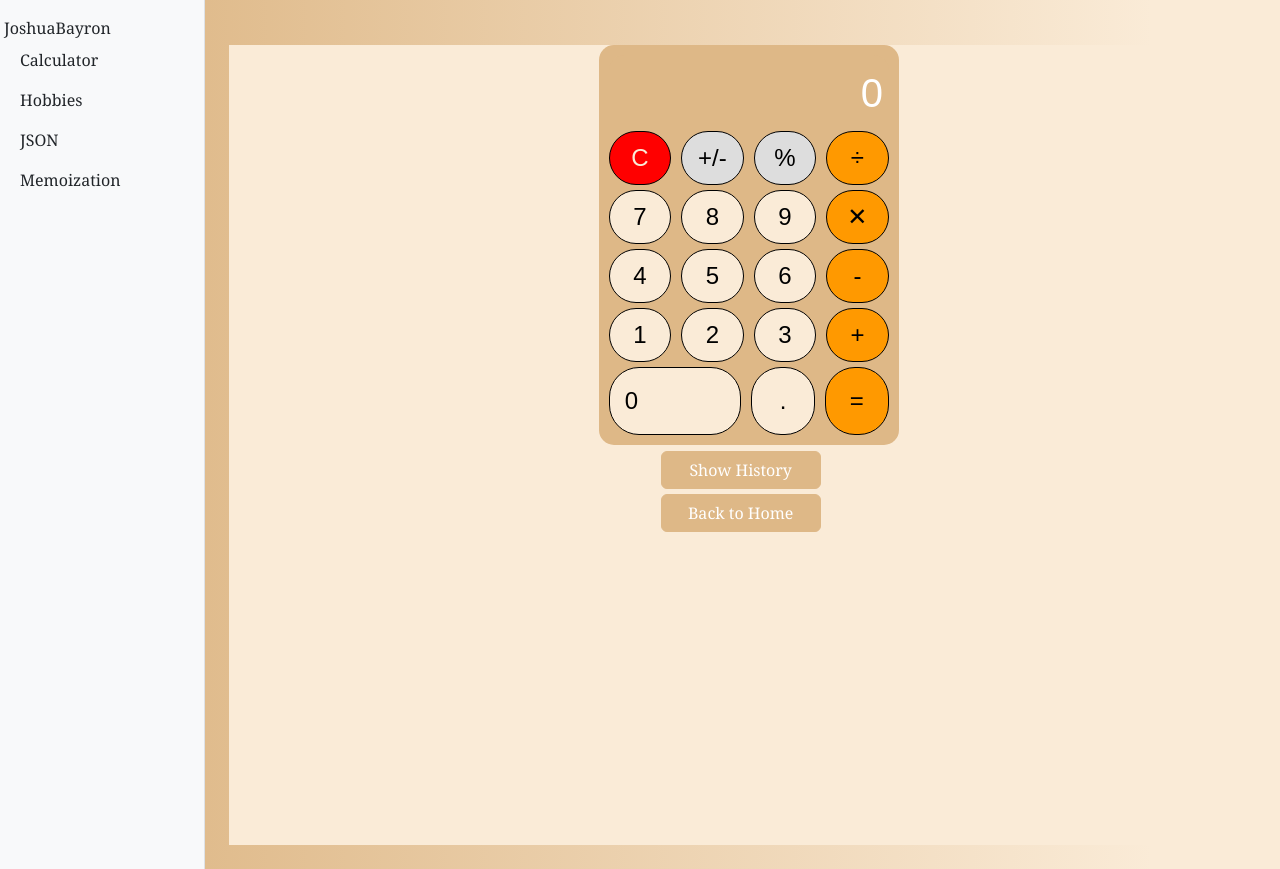
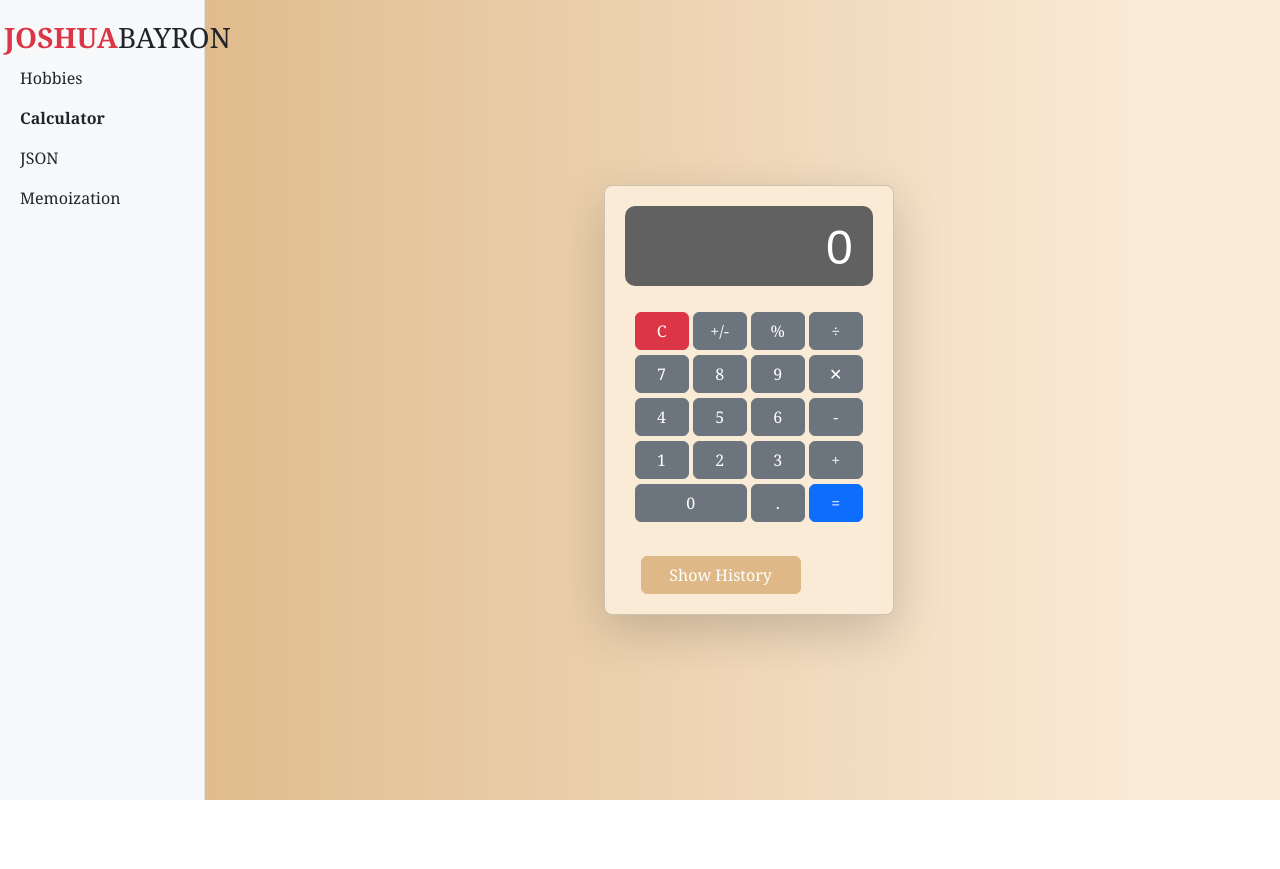
Before and after one commit to JoshuaBayron/OJT_3-Bayron, a React (Vite) app: page /Calculator in a window 1280 px wide. After the commit the page ends 800 px from the top, so only its background shows below. Built offline with nearby package versions, Linux system fonts and the light colour scheme.

Commit message:
fixed the layout and calculator

```diff
--- a/src/components/Buttons.tsx
+++ b/src/components/Buttons.tsx
@@ -1,4 +1,5 @@
 import React from 'react';
+import { Button, Container, Row, Col } from 'react-bootstrap';
 
 interface IProps {
   handleOnPress: (value: string) => void;
@@ -11,36 +12,28 @@
   }
 
   return (
-    <div className="buttons-container">
-      <div className="button-row">
-        <button style={{backgroundColor:"red", color: "antiquewhite"}}className="top" onClick={onPress}>C</button>
-        <button className="top" onClick={onPress}>+/-</button>
-        <button className="top" onClick={onPress}>%</button>
-        <button className="last-button" onClick={onPress}>÷</button>
-      </div>
-      <div className="button-row">
-        <button onClick={onPress}>7</button>
-        <button onClick={onPress}>8</button>
-        <button onClick={onPress}>9</button>
-        <button className="last-button" onClick={onPress}>✕</button>
-      </div>
-      <div className="button-row">
-        <button onClick={onPress}>4</button>
-        <button onClick={onPress}>5</button>
-        <button onClick={onPress}>6</button>
-        <button className="last-button" onClick={onPress}>-</button>
-      </div>
-      <div className="button-row">
-        <button onClick={onPress}>1</button>
-        <button onClick={onPress}>2</button>
-        <button onClick={onPress}>3</button>
-        <button className="last-button" onClick={onPress}>+</button>
-      </div>
-      <div className="button-row">
-        <button className="zero-btn" onClick={onPress}>0</button>
-        <button className="decimal-btn" onClick={onPress}>.</button>
-        <button className="last-button equal-sign-btn" onClick={onPress}>=</button>
-      </div>
-    </div>
+    <Container className="buttons-container">
+      {[
+        ['C', '+/-', '%', '÷'],
+        ['7', '8', '9', '✕'],
+        ['4', '5', '6', '-'],
+        ['1', '2', '3', '+'],
+        ['0', '.', '=']
+      ].map((row, rowIndex) => (
+        <Row key={rowIndex} className="g-1">
+          {row.map((label, colIndex) => (
+            <Col key={colIndex} className={label === '0' ? 'col-6' : 'col-3'}>
+              <Button
+                variant={label === 'C' ? 'danger' : label === '=' ? 'primary' : 'secondary'}
+                className={`w-100 ${label === '0' ? 'zero-btn' : ''}`}
+                onClick={onPress}
+              >
+                {label}
+              </Button>
+            </Col>
+          ))}
+        </Row>
+      ))}
+    </Container>
   );
 }
--- a/src/components/Input.tsx
+++ b/src/components/Input.tsx
@@ -3,11 +3,10 @@
   input: string;
   error: boolean;
 }
-
 export default function Input({ input, error }: IProps) {
   return (
-    <div className="input-container">
-      {error ? <h1>Error</h1> : <h1>{input ? input : "0"}</h1>}
+    <div className="input-container mb-3">
+      {error ? <h1 className="input-text error">{error}</h1> : <h1 className="input-text">{input || "0"}</h1>}
     </div>
   );
 }
--- a/src/layout.tsx
+++ b/src/layout.tsx
@@ -1,110 +1,56 @@
-import { Outlet } from "react-router-dom";
+import { Outlet, NavLink } from "react-router-dom";
 import { useState } from "react";
-import {
-  Navbar,
-  Nav,
-  Container,
-  Row,
-  Col,
-  Offcanvas,
-  Button,
-} from "react-bootstrap";
+import { Navbar, Nav, Container, Row, Col, Offcanvas, Button } from "react-bootstrap";
 
-function Layout() {
+const navLinks = ["Hobbies", "Calculator", "JSON", "Memoization"];
+
+const Sidebar = ({ className }) => (
+  <Col lg={2} className={className}>
+    <Nav className="flex-column">
+      <Navbar.Brand as={NavLink} to="/" className="text-decoration-none">
+        <span className="text-danger fw-bold fs-3">JOSHUA</span>
+        <span className="text-dark fs-3">BAYRON</span>
+      </Navbar.Brand>
+      {navLinks.map((link) => (
+        <NavLink
+          key={link}
+          to={`/${link}`}
+          className={({ isActive }) => `nav-link text-dark text-decoration-none ${isActive ? "fw-bold text-primary" : ""}`}
+        >
+          {link}
+        </NavLink>
+      ))}
+    </Nav>
+  </Col>
+);
+
+const Layout = () => {
   const [showSidebar, setShowSidebar] = useState(false);
 
   return (
-    <Container fluid className="p-0">
+    <Container fluid className="p-0 m-0 overflow-hidden">
       <Row className="vh-100">
-        {/* Sidebar for large screens & Offcanvas for small screens */}
-        <Col lg={2} className="d-none d-lg-block bg-light border-end p-3">
-          <Nav defaultActiveKey="/home" className="flex-column">
-            <Navbar.Brand href="home">JoshuaBayron</Navbar.Brand>
-            <Nav.Link
-              className="text-dark text-decoration-none"
-              href="/Calculator"
-            >
-              Calculator
-            </Nav.Link>
-            <Nav.Link
-              className="text-dark text-decoration-none"
-              href="/Hobbies"
-            >
-              Hobbies
-            </Nav.Link>
-            <Nav.Link className="text-dark text-decoration-none" href="/JSON">
-              JSON
-            </Nav.Link>
-            <Nav.Link
-              className="text-dark text-decoration-none"
-              href="/Memoization"
-            >
-              Memoization
-            </Nav.Link>
-          </Nav>
-        </Col>
+        <Sidebar className="d-none d-lg-block bg-light border-end p-3" />
 
-        {/* Offcanvas for small screens */}
-        <Navbar
-          expand="lg"
-          className="d-lg-none p-3 position-fixed start-0 top-0"
-          style={{ zIndex: "1" }}
-        >
-          <Button
-            variant="light"
-            onClick={() => setShowSidebar(true)}
-            style={{ opacity: 0.7, transition: "opacity 0.3s" }}
-            onMouseEnter={(e) => (e.target.style.opacity = 1)}
-            onMouseLeave={(e) => (e.target.style.opacity = 0.7)}
-          >
-            ☰
-          </Button>
+        {/* Offcanvas Navbar for small screens */}
+        <Navbar expand="lg" className="d-lg-none p-3 position-fixed start-0 top-0" style={{ zIndex: 1 }}>
+          <Button variant="light" onClick={() => setShowSidebar(true)}>☰</Button>
         </Navbar>
 
-        <Offcanvas
-          show={showSidebar}
-          onHide={() => setShowSidebar(false)}
-          placement="start"
-        >
-          <Offcanvas.Header closeButton>
-            <Offcanvas.Title>
-              <a href="/Home" className="text-decoration-none text-dark">JoshuaBayron</a>
-            </Offcanvas.Title>
-          </Offcanvas.Header>
+        <Offcanvas show={showSidebar} onHide={() => setShowSidebar(false)} placement="start">
+          <Offcanvas.Header closeButton className="justify-content-end w-100"/>
           <Offcanvas.Body>
-            <Nav defaultActiveKey="/home" className="flex-column">
-              <Nav.Link
-                className="text-dark text-decoration-none"
-                href="/Calculator"
-              >
-                Calculator
-              </Nav.Link>
-              <Nav.Link
-                className="text-dark text-decoration-none"
-                href="/Hobbies"
-              >
-                Hobbies
-              </Nav.Link>
-              <Nav.Link className="text-dark text-decoration-none" href="/JSON">
-                JSON
-              </Nav.Link>
-              <Nav.Link
-                className="text-dark text-decoration-none"
-                href="/Memoization"
-              >
-                Memoization
-              </Nav.Link>
-            </Nav>
+            <Sidebar />
           </Offcanvas.Body>
         </Offcanvas>
 
         {/* Main Content */}
-        <Col lg={10} className="p-4">
+        <Col lg={10} className="p-0">
           <Outlet />
         </Col>
       </Row>
     </Container>
   );
-}
+};
 
 export default Layout;
--- a/src/pages/Calculator.tsx
+++ b/src/pages/Calculator.tsx
@@ -1,9 +1,8 @@
-import { useState, useMemo, useEffect } from "react";
-import { Button } from "react-bootstrap";
+import { useState, useMemo } from "react";
+import { Button, Card, Col, Container, Row } from "react-bootstrap";
 import Input from "../components/Input";
 import Buttons from "../components/Buttons";
 import { Operators } from "../types/operations";
-import BackButton from "../components/btp";
 
 export default function Calculator() {
   const [input, setInput] = useState<string | null>(null);
@@ -13,7 +12,6 @@
   const [showOldInput, setShowOldInput] = useState<boolean>(false);
   const [prevSymbol, setPrevSymbol] = useState<string | null>(null);
   const [equalSignPressed, setEqualSignPressed] = useState<boolean>(false);
-  const [loading, setLoading] = useState(true);
   const [showHistory, setShowHistory] = useState(false);
   const [history, setHistory] = useState<
     { expression: string; result: number }[]
@@ -161,31 +159,21 @@
     }
   }
 
-  useEffect(() => {
-    // Simulate data fetching delay
-    setTimeout(() => {
-      setLoading(false);
-    }, 1000);
-  }, []);
-
   function toggleHistory() {
     setShowHistory(!showHistory);
   }
 
   return (
-    <div className="Home">
-      {loading ? (
-        <div style={{ textAlign: "center", marginTop: "20px" }}>
-          <div className="loader"></div>
-          <p>Loading...</p>
-        </div>
-      ) : (
-        <div className="calculator-center-container">
-          <div className="calculator-container">
+    <Container
+      fluid
+      className="d-flex justify-content-center align-items-center min-vh-100"
+    >
+      <Row className="w-100 justify-content-center align-items-center">
+        <Col xs={11} sm={10} md={7} lg={5} xl={4} className="d-flex justify-content-center">
+          <Card className="shadow-lg w-100">
             <Input error={hasError} input={currentInput ?? "0"} />
             <Buttons handleOnPress={handleButtonPress} />
-          </div>
-          <div className="home-button">
+            <div className="d-flex justify-content-between mt-3">
               <Button
                 onClick={toggleHistory}
                 variant="warning"
@@ -193,9 +181,10 @@
               >
                 {showHistory ? "Hide History" : "Show History"}
               </Button>
-
-            <div style={{ display: showHistory ? "block" : "none" }}>
-              <p style={{fontSize:"16px"}}>Calculation History:</p>
+            </div>
+            {showHistory && (
+              <div className="mt-3">
+                <h5>Calculation History:</h5>
                 <ul>
                   {history.map((item, index) => (
                     <li key={index}>
@@ -204,10 +193,11 @@
                   ))}
                 </ul>
               </div>
-            <BackButton />
-          </div>
-        </div>
             )}
-    </div>
+          </Card>
+        </Col>
+      </Row>
+    </Container>
+
   );
 }
--- a/src/styles/layout.css
+++ b/src/styles/layout.css
@@ -731,3 +731,26 @@
     transform: scale(1);
   }
 }
+
+.input-container {
+  width: 100%;
+  min-height: 80px; /* Adjust height */
+  background-color: #616161;
+  display: flex;
+  align-items: right;
+  justify-content: flex-end;
+  padding: 10px 20px;
+  border-radius: 10px;
+}
+
+.input-text {
+  font-size: 3rem; /* Bigger text */
+  font-weight: bold;
+  color: #333;
+  margin: 0;
+  word-break: break-all;
+}
+
+.error {
+  color: red;
+}
```
Lines whose indentation alone changed are shown as unchanged.
